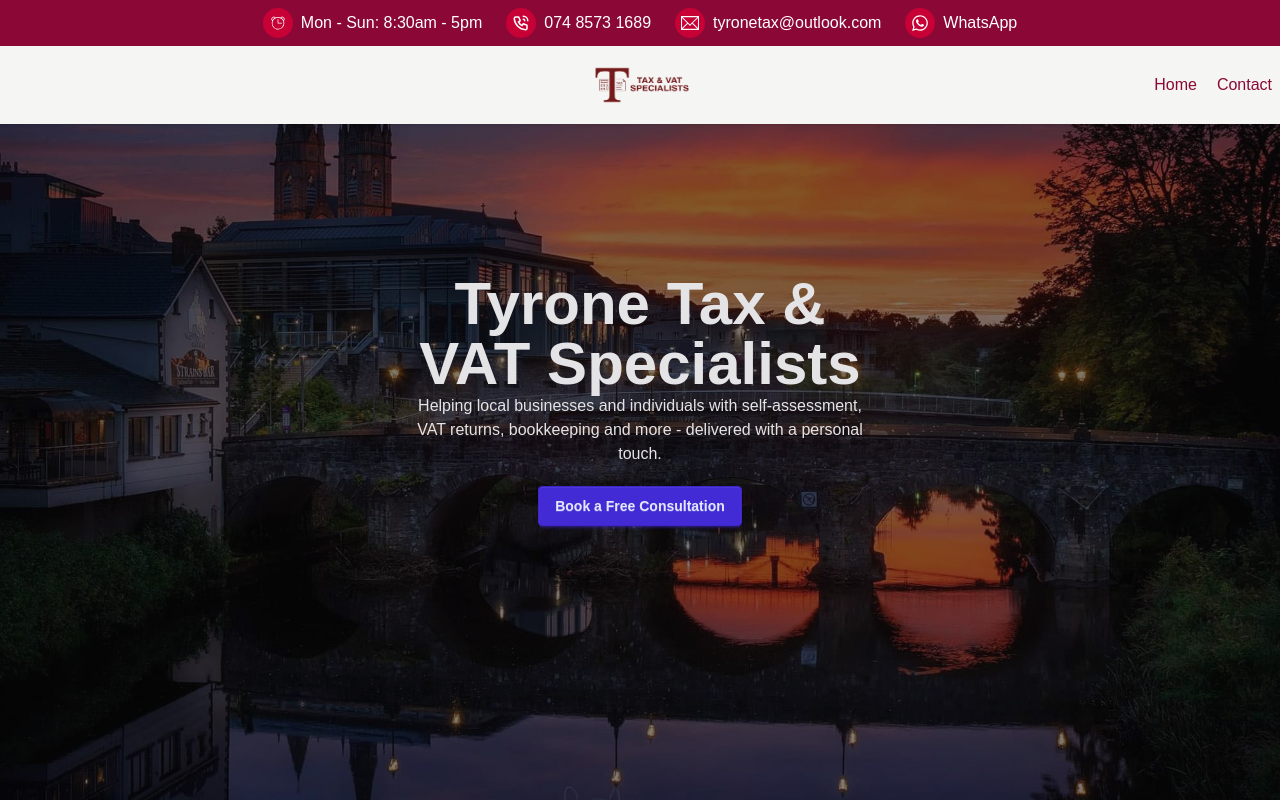
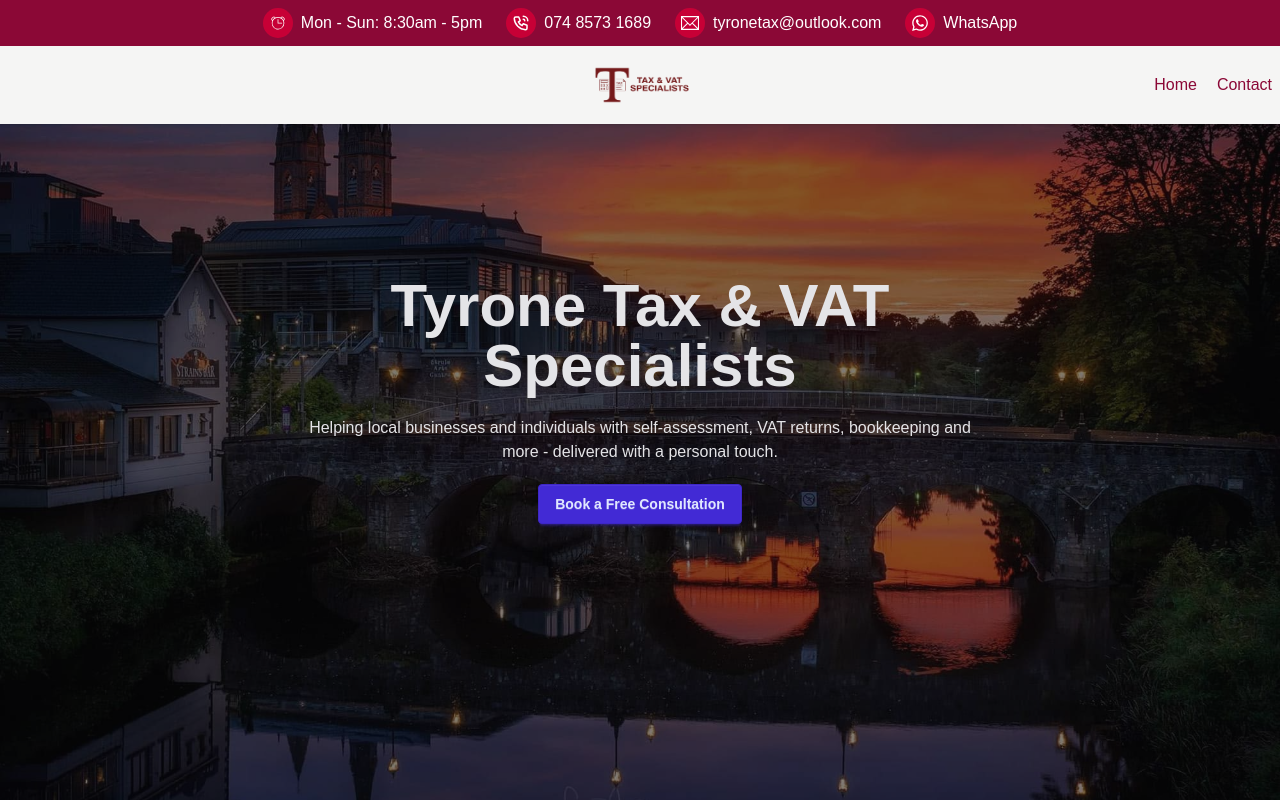
Before and after one commit to bnyari196/accountancy-app, a Next.js app: page / in a window 1280 px wide. Shown: the top 802 px of the page. Built offline with nearby package versions, Linux system fonts and the light colour scheme.

Commit message:
Book consultation button links to the contact-form

```diff
--- a/app/components/Hero.tsx
+++ b/app/components/Hero.tsx
@@ -1,4 +1,5 @@
 import React from 'react'
+import Link from 'next/link'
 
 const Hero = () => {
   return (
@@ -11,12 +12,17 @@ const Hero = () => {
         >
         <div className="hero-overlay top-0"></div>
         <div className="hero-content text-neutral-content text-center">
-            <div className="max-w-md">
-                <span className="mb-5 text-6xl font-bold">Tyrone Tax & VAT Specialists</span>
+            <div className="max-w-2xl">
+                <div className="mb-5 text-6xl font-bold">
+                    <div>Tyrone Tax & VAT</div>
+                    <div>Specialists</div>
+                </div>
                 <p className="mb-5">
                     Helping local businesses and individuals with self-assessment, VAT returns, bookkeeping and more - delivered with a personal touch.
                 </p>
-                <button className="btn btn-primary">Book a Free Consultation</button>
+                <Link href="/contact#contact-form" className="btn btn-primary">
+                  Book a Free Consultation
+                </Link>
             </div>
         </div>
     </div>
--- a/app/contact/page.tsx
+++ b/app/contact/page.tsx
@@ -16,6 +16,9 @@ const ContactPage = () => {
         showButton={false}
       />
       <ContactInfo />
+      <div id="contact-form">
+      {/* Anchor for direct linking to the contact form */}
+      </div>
       <div className="flex flex-col md:flex-row p-6 gap-6 min-h-[600px]">
       <GoogleMaps />
       <ContactForm />
```
